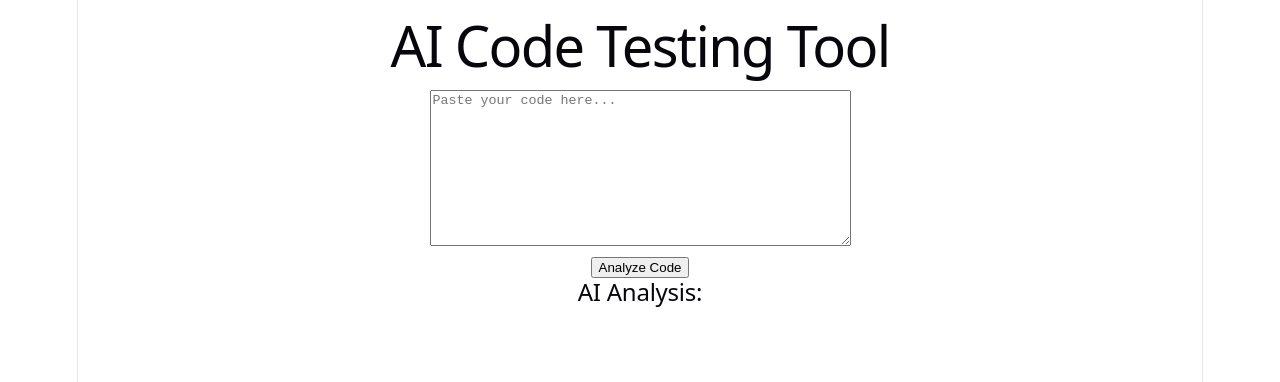
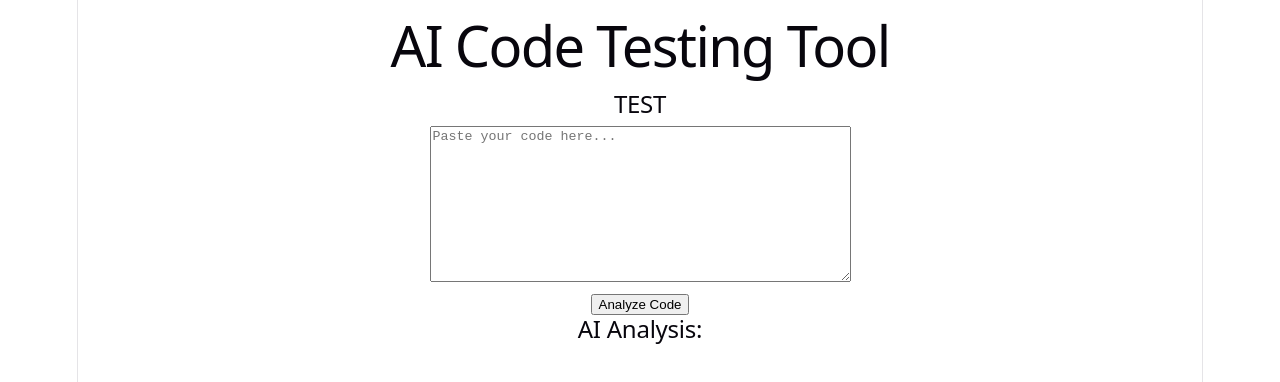
Before and after one commit to harshalaaaaa/ai-code-testing-tool, a React (Vite) app: page / in a window 1280 px wide. Shown: the top 382 px of the page. Built offline with nearby package versions, Linux system fonts and the light colour scheme.

Commit message:
frontend update

```diff
--- a/src/App.jsx
+++ b/src/App.jsx
@@ -29,6 +29,7 @@ function App() {
   return (
     <div className="container">
       <h1>AI Code Testing Tool</h1>
+      <h2>TEST</h2>
 
       <textarea
         rows="10"
```
